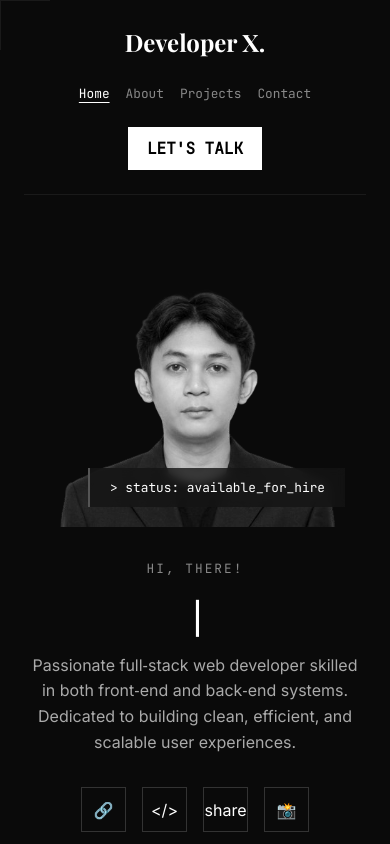
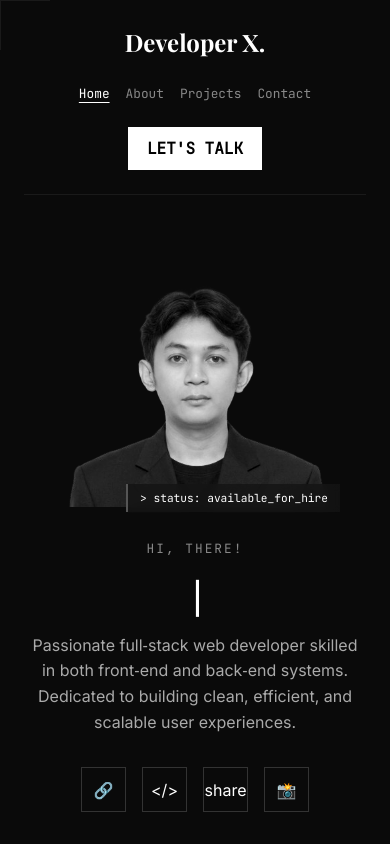
Before and after one commit to jm-tanador/portfolio, a Vue app: page / in a window 390 px wide. Shown: the top 844 px of the page. Built offline with nearby package versions, Linux system fonts and the light colour scheme.

Commit message:
Adjusted status tag

```diff
--- a/src/components/pages/Home.vue
+++ b/src/components/pages/Home.vue
@@ -450,5 +450,25 @@ export default {
   .footer-links {
     justify-content: center;
   }
+
+  .status-tag {
+    /* 1. Reduce the distance from the edges so it stays in the corner */
+    bottom: -5px !important;
+    right: -5px !important;  /* Slight negative value makes it pop like the original design */
+
+    /* 2. Shrink the tag itself so it doesn't cover too much of the image */
+    padding: 6px 12px !important;
+    font-size: 0.7rem !important;
+
+    /* 3. Ensure it stays on top of the image */
+    z-index: 20;
+  }
+
+  .image-overlay {
+    /* Ensure the container is exactly the right size for the image */
+    width: 280px !important;
+    height: 280px !important;
+    margin: 0 auto; /* Keep it centered */
+  }
 }
 </style>
```
